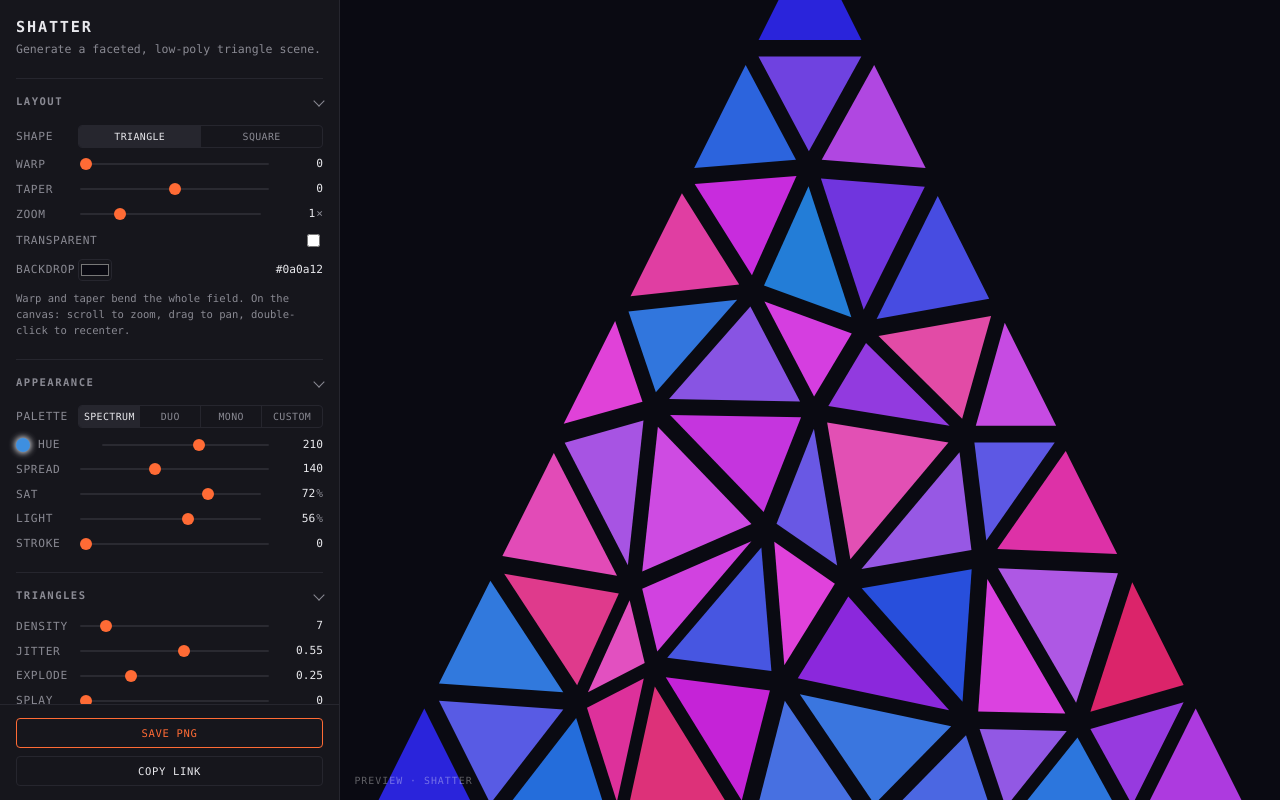
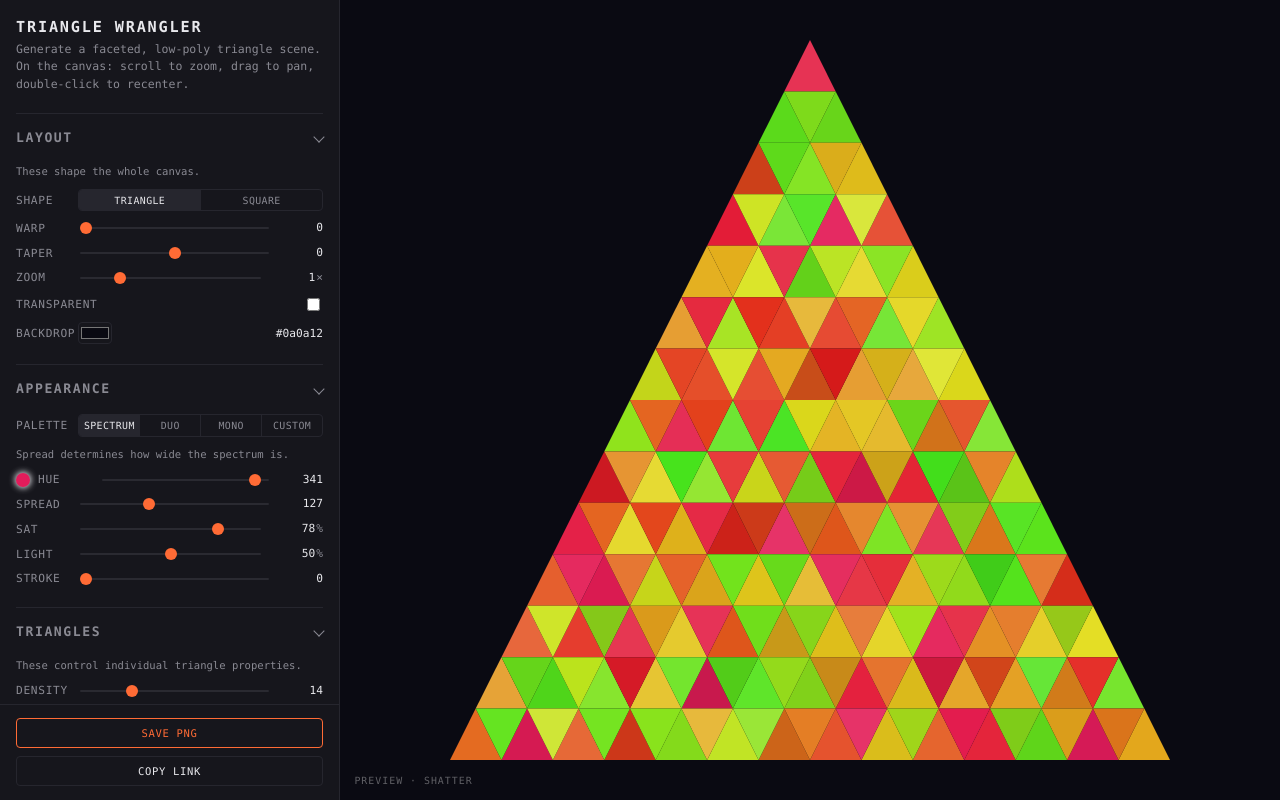
Before and after one commit to tjheffner/heffdotdev, a SvelteKit app: page /playground/triangles in a window 1280 px wide. Built offline with nearby package versions, Linux system fonts and the light colour scheme.

Commit message:
triangle playground controls

```diff
--- a/src/lib/components/playground/Triangles.svelte
+++ b/src/lib/components/playground/Triangles.svelte
@@ -17,6 +17,7 @@
   export let customColors: string[] = ['#ff6b35', '#ffd23f', '#3bceac', '#0ead69', '#540d6e'];
   export let stroke = 0; // outline weight, 0 = none
   export let outlineColor = '#000000';
+  export let strokeMatch = false; // derive stroke from each triangle's own color
 
   // --- arrangement ---------------------------------------------------------
   export let shape: TriShape = 'triangle';
@@ -25,7 +26,7 @@
   export let jitter = 0.55; // point displacement, 0..1
   export let explode = 0.25; // outward shard displacement from impact
   export let warp = 0; // per-triangle vertex stretch, 0..1
-  export let rotate = 0; // per-triangle rotation, 0..1
+  export let rotate = 0; // per-triangle rotation, max degrees 0..360
   export let skew = 0; // per-triangle shear (perspective shift), 0..1
   export let fieldWarp = 0; // whole-sheet sine bow, 0..1
   export let taper = 0; // whole-sheet horizontal keystone, -1..1
@@ -116,7 +117,9 @@
         return { h: (hue + d * k + 360) % 360, s: sat, l: light + (t - 0.5) * 20 };
       }
       case 'mono':
-        return { h: hue, s: sat * 0.5, l: 30 + t * 50 };
+        // Vary lightness per shard, but centered on the Light slider so it
+        // actually shifts the canvas (not just the sidebar swatch).
+        return { h: hue, s: sat * 0.5, l: light + (t - 0.5) * 44 };
       case 'custom': {
         if (!customColors.length) return { h: hue, s: sat, l: light };
         const i = Math.min(customColors.length - 1, Math.floor(t * customColors.length));
@@ -247,7 +250,7 @@
       // Per-shard deformations about the triangle's own centroid, so each
       // triangle changes independently (like jitter, but shape not mesh).
       // Rotate: random spin. Skew: random shear. Warp: random vertex stretch.
-      const ang = angR * rotate * TAU;
+      const ang = angR * rotate * (Math.PI / 180);
       const cos = Math.cos(ang);
       const sin = Math.sin(ang);
       const shx = (shxR - 0.5) * skew * 0.8;
@@ -315,7 +318,9 @@
       ctx.fillStyle = hsl(sh.c);
       ctx.fill();
       if (stroke > 0) {
-        ctx.strokeStyle = outlineColor;
+        ctx.strokeStyle = strokeMatch
+          ? `hsla(${sh.c.h.toFixed(0)}, ${sh.c.s.toFixed(0)}%, ${(sh.c.l * 0.3).toFixed(0)}%, 0.85)`
+          : outlineColor;
         ctx.stroke();
       }
     }
@@ -331,7 +336,7 @@
   // opaque to the compiler.
   $: if (
     mounted &&
-    (void [shape, seed, grid, jitter, explode, warp, rotate, skew, fieldWarp, taper, zoom, hue, hueSpread, sat, light, colorMode, customColors, bg, transparent, stroke, outlineColor], true)
+    (void [shape, seed, grid, jitter, explode, warp, rotate, skew, fieldWarp, taper, zoom, hue, hueSpread, sat, light, colorMode, customColors, bg, transparent, stroke, outlineColor, strokeMatch], true)
   ) {
     redraw();
   }
--- a/src/routes/(nowrapper)/playground/triangles/+page.svelte
+++ b/src/routes/(nowrapper)/playground/triangles/+page.svelte
@@ -8,19 +8,20 @@
   const DEFAULTS = {
     bg: '#0a0a12',
     transparent: false,
-    hue: 210,
-    hueSpread: 140,
-    sat: 72,
-    light: 56,
+    hue: 341,
+    hueSpread: 127,
+    sat: 78,
+    light: 50,
     colorMode: 'spectrum' as TriColorMode,
     customColors: ['#ff6b35', '#ffd23f', '#3bceac', '#0ead69', '#540d6e'],
     stroke: 0,
     outlineColor: '#000000',
+    strokeMatch: true,
     shape: 'triangle' as TriShape,
     seed: 'shatter',
-    grid: 7,
-    jitter: 0.55,
-    explode: 0.25,
+    grid: 14,
+    jitter: 0,
+    explode: 0,
     warp: 0,
     rotate: 0,
     skew: 0,
@@ -40,6 +41,7 @@
   let customColors = [...DEFAULTS.customColors];
   let stroke = DEFAULTS.stroke;
   let outlineColor = DEFAULTS.outlineColor;
+  let strokeMatch = DEFAULTS.strokeMatch;
 
   function addColor() {
     customColors = [...customColors, '#ffffff'];
@@ -47,6 +49,34 @@
   function removeColor(i: number) {
     customColors = customColors.filter((_, idx) => idx !== i);
   }
+
+  function hslToHex(h: number, s: number, l: number) {
+    s /= 100;
+    l /= 100;
+    const a = s * Math.min(l, 1 - l);
+    const f = (n: number) => {
+      const k = (n + h / 30) % 12;
+      const c = l - a * Math.max(-1, Math.min(k - 3, 9 - k, 1));
+      return Math.round(255 * c).toString(16).padStart(2, '0');
+    };
+    return `#${f(0)}${f(8)}${f(4)}`;
+  }
+  function randomHex() {
+    // Random hue with pleasant sat/light so palettes don't come out muddy.
+    return hslToHex(Math.floor(Math.random() * 360), 55 + Math.random() * 35, 42 + Math.random() * 26);
+  }
+  function randomizeColors() {
+    customColors = customColors.map(() => randomHex());
+  }
+
+  $: paletteHint =
+    colorMode === 'spectrum'
+      ? 'Spread determines how wide the spectrum is.'
+      : colorMode === 'duo'
+        ? 'Spread determines the second color via distance from the first.'
+        : colorMode === 'mono'
+          ? 'A single hue. Triangles vary only in lightness.'
+          : 'Each triangle is filled with a random color from this set.';
 
   // --- arrangement --------------------------------------------------------
   let shape: TriShape = DEFAULTS.shape;
@@ -71,6 +101,44 @@
     seed = `${w}-${Math.random().toString(36).slice(2, 6)}`;
   }
 
+  const rand = (min: number, max: number) => Math.round((min + Math.random() * (max - min)) * 100) / 100;
+  const randInt = (min: number, max: number) => Math.floor(min + Math.random() * (max - min + 1));
+  const pick = <T,>(arr: readonly T[]) => arr[Math.floor(Math.random() * arr.length)];
+
+  // Shuffle the colors and per-triangle variables, plus the seed. Layout
+  // (shape, warp, taper) and view/backdrop are left as-is.
+  function shuffle() {
+    colorMode = pick(PALETTES);
+    hue = randInt(0, 360);
+    hueSpread = randInt(0, 300);
+    sat = randInt(45, 100);
+    light = randInt(35, 70);
+    if (colorMode === 'custom') randomizeColors();
+    stroke = Math.random() < 0.5 ? 0 : rand(0.4, 2);
+    strokeMatch = Math.random() < 0.5;
+    outlineColor = randomHex();
+    grid = randInt(4, 28);
+    jitter = rand(-1, 1);
+    explode = rand(0, 0.6);
+    warp = rand(0, 1);
+    rotate = randInt(0, 360);
+    skew = rand(-1, 1);
+    reseed();
+  }
+
+  // A short hash of the full scene, so the PNG filename changes with any edit.
+  function shortId(s: string) {
+    let h = 2166136261 >>> 0;
+    for (let i = 0; i < s.length; i++) {
+      h ^= s.charCodeAt(i);
+      h = Math.imul(h, 16777619);
+    }
+    return (h >>> 0).toString(36);
+  }
+  function savePng() {
+    renderer?.saveImage(`shatter-${shortId(encodeState())}.png`);
+  }
+
   function reset() {
     bg = DEFAULTS.bg;
     transparent = DEFAULTS.transparent;
@@ -82,6 +150,7 @@
     customColors = [...DEFAULTS.customColors];
     stroke = DEFAULTS.stroke;
     outlineColor = DEFAULTS.outlineColor;
+    strokeMatch = DEFAULTS.strokeMatch;
     shape = DEFAULTS.shape;
     seed = DEFAULTS.seed;
     grid = DEFAULTS.grid;
@@ -111,6 +180,7 @@
       hue, hueSpread, sat, light, stroke, grid,
       jitter, explode, warp, rotate, skew, zoom, fieldWarp, taper,
       outlineColor.replace(/^#/, ''),
+      strokeMatch ? 1 : 0,
       customColors.map((c) => c.replace(/^#/, '')).join(','),
       transparent ? 1 : 0,
       bg.replace(/^#/, '')
@@ -121,7 +191,7 @@
   function decodeState(token: string) {
     try {
       const b = b64urlDecode(token).split('~');
-      if (b.length < 21) return;
+      if (b.length < 22) return;
       const num = (i: number, cur: number) => {
         const v = parseFloat(b[i]);
         return Number.isFinite(v) ? v : cur;
@@ -143,10 +213,11 @@
       fieldWarp = num(14, fieldWarp);
       taper = num(15, taper);
       if (b[16]) outlineColor = `#${b[16]}`;
-      if (b[17]) customColors = b[17].split(',').map((c) => `#${c}`);
-      transparent = b[18] === '1';
-      bg = `#${b[19] || '0a0a12'}`;
-      seed = b.slice(20).join('~') || seed; // seed is the remainder (may hold '~')
+      strokeMatch = b[17] === '1';
+      if (b[18]) customColors = b[18].split(',').map((c) => `#${c}`);
+      transparent = b[19] === '1';
+      bg = `#${b[20] || '0a0a12'}`;
+      seed = b.slice(21).join('~') || seed; // seed is the remainder (may hold '~')
     } catch {
       // Malformed token — keep defaults.
     }
@@ -171,15 +242,15 @@
 </script>
 
 <svelte:head>
-  <title>Triangles playground</title>
+  <title>Triangle Wrangler | heffner.dev</title>
 </svelte:head>
 
 <div class="playground">
   <aside class="sidebar">
     <div class="sidebar-scroll">
       <header class="panel-head">
-        <h1>Shatter</h1>
-        <p>Generate a faceted, low-poly triangle scene.</p>
+        <h1>Triangle Wrangler</h1>
+        <p>Generate a faceted, low-poly triangle scene. On the canvas: scroll to zoom, drag to pan, double-click to recenter.</p>
       </header>
 
       <details class="group collapsible" open>
@@ -188,6 +259,7 @@
           <span class="chev" aria-hidden="true"></span>
         </summary>
         <div class="collapsible-body">
+          <p class="hint">These shape the whole canvas.</p>
           <div class="mode-row">
             <span class="lab">Shape</span>
             <div class="mode-btns">
@@ -209,7 +281,6 @@
               <span class="val">{bg}</span>
             </label>
           {/if}
-          <p class="hint">Warp and taper bend the whole field. On the canvas: scroll to zoom, drag to pan, double-click to recenter.</p>
         </div>
       </details>
 
@@ -228,6 +299,7 @@
               <button class="mode-btn" class:active={colorMode === 'custom'} on:click={() => (colorMode = 'custom')}>Custom</button>
             </div>
           </div>
+          <p class="hint">{paletteHint}</p>
           {#if colorMode === 'custom'}
             <div class="swatches">
               {#each customColors as _, i (i)}
@@ -243,7 +315,7 @@
               {/each}
               <button class="swatch-add" aria-label="Add color" on:click={addColor}>+</button>
             </div>
-            <p class="hint">Each triangle is filled with a random color from this set.</p>
+            <button class="btn block" on:click={randomizeColors}>Randomize colors</button>
           {:else}
             <div class="hue-row">
               <span class="hue-swatch" style="background: hsl({hue}, {sat}%, {light}%);"></span>
@@ -257,11 +329,25 @@
           {/if}
           <Slider label="Stroke" bind:value={stroke} min={0} max={3} step={0.1} />
           {#if stroke > 0}
-            <label class="color-row">
-              <span class="lab"></span>
-              <input type="color" bind:value={outlineColor} aria-label="Stroke color" />
-              <span class="val">{outlineColor}</span>
-            </label>
+            <div class="mode-row">
+              <span class="lab">Color</span>
+              <div class="mode-btns">
+                <button class="mode-btn" class:active={strokeMatch} on:click={() => (strokeMatch = true)}>Match</button>
+                <button class="mode-btn" class:active={!strokeMatch} on:click={() => (strokeMatch = false)}>Custom</button>
+              </div>
+            </div>
+            {#if !strokeMatch}
+              <label class="color-row">
+                <span class="lab"></span>
+                <input type="color" bind:value={outlineColor} aria-label="Stroke color" />
+                <span class="val">{outlineColor}</span>
+              </label>
+            {/if}
+            <p class="hint">
+              {strokeMatch
+                ? 'Match tints each edge from its own triangle’s color, so it plays nicely with a transparent backdrop.'
+                : 'Custom draws every edge in a single color.'}
+            </p>
           {/if}
         </div>
       </details>
@@ -272,23 +358,24 @@
           <span class="chev" aria-hidden="true"></span>
         </summary>
         <div class="collapsible-body">
+          <p class="hint">These control individual triangle properties.</p>
           <Slider label="Density" bind:value={grid} min={2} max={48} step={1} />
-          <Slider label="Jitter" bind:value={jitter} min={0} max={1} step={0.01} />
+          <Slider label="Jitter" bind:value={jitter} min={-1} max={1} step={0.01} />
           <Slider label="Explode" bind:value={explode} min={0} max={1} step={0.01} />
           <Slider label="Splay" bind:value={warp} min={0} max={1} step={0.01} />
-          <Slider label="Rotate" bind:value={rotate} min={0} max={1} step={0.01} />
+          <Slider label="Rotate" bind:value={rotate} min={0} max={360} step={1} unit="°" />
           <Slider label="Skew" bind:value={skew} min={-1} max={1} step={0.01} />
         </div>
       </details>
 
       <div class="scene-actions">
-        <button class="btn" on:click={reseed}>Shuffle</button>
+        <button class="btn" on:click={shuffle}>Shuffle</button>
         <button class="btn" on:click={reset}>Reset</button>
       </div>
     </div>
 
     <div class="sidebar-footer">
-      <button class="btn accent block" on:click={() => renderer?.saveImage()}>Save PNG</button>
+      <button class="btn accent block" on:click={savePng}>Save PNG</button>
       <button class="btn block" on:click={copyLink}>{copied ? 'Link copied' : 'Copy link'}</button>
     </div>
   </aside>
@@ -307,6 +394,7 @@
       {customColors}
       {stroke}
       {outlineColor}
+      {strokeMatch}
       {seed}
       {grid}
       {jitter}
@@ -414,9 +502,9 @@
   }
   .group h2 {
     margin: 0 0 0.2rem;
-    font-size: 0.66rem;
+    font-size: 0.82rem;
     font-weight: 600;
-    letter-spacing: 0.14em;
+    letter-spacing: 0.12em;
     text-transform: uppercase;
     color: var(--pg-dim);
   }
@@ -645,9 +733,7 @@
     color: var(--pg-accent);
   }
   .btn.accent:hover {
-    background: var(--pg-accent);
-    color: #14141a;
-    border-color: var(--pg-accent);
+    border-color: #ff8a5c;
   }
   .btn.block {
     width: 100%;
```
